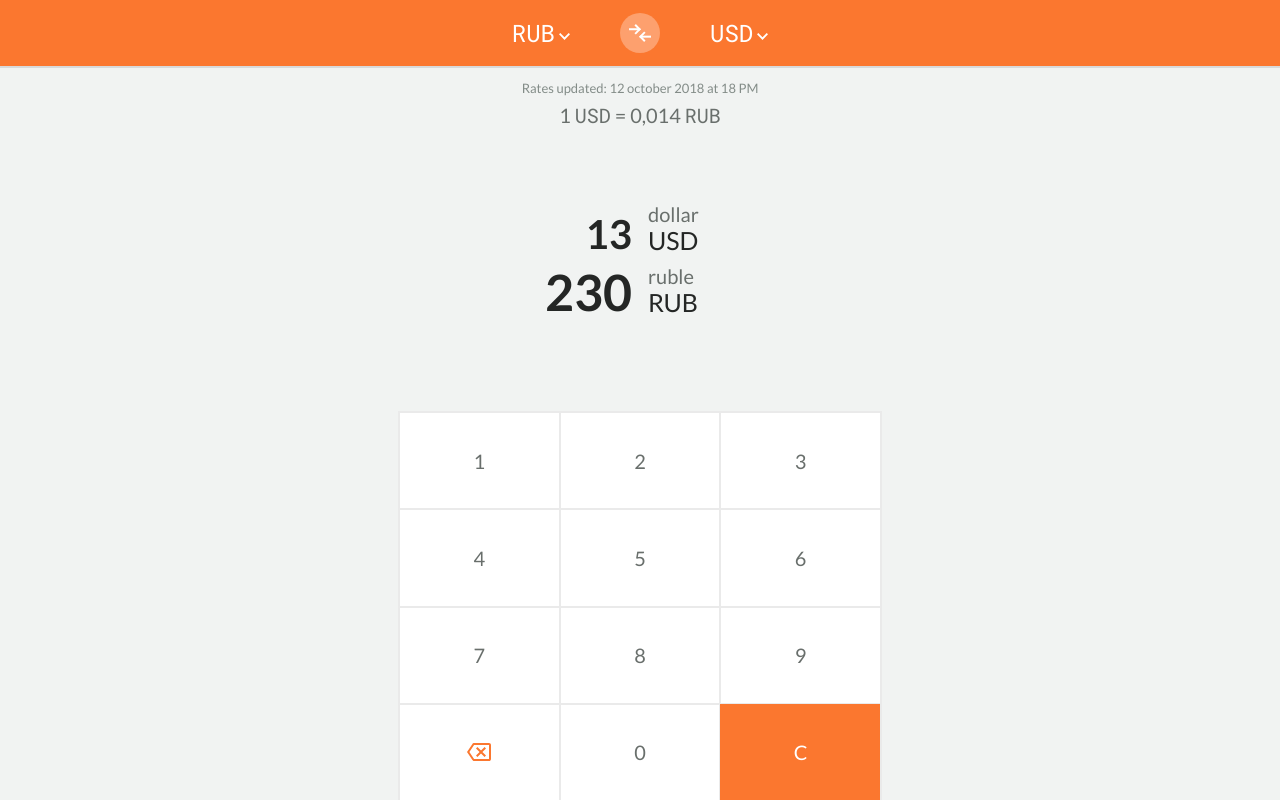
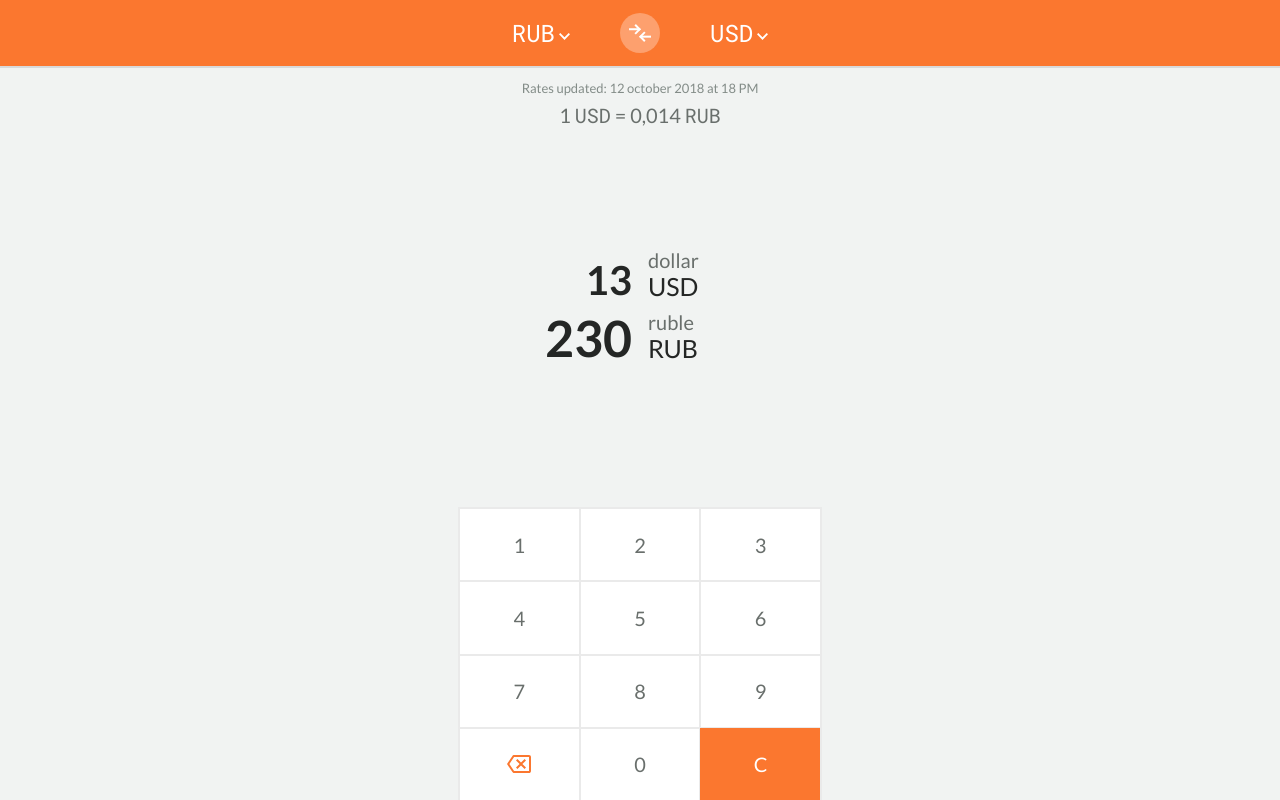
Before and after one commit to const-int/ileto, a React (Create React App) app: page / in a window 1280 px wide. Built offline with nearby package versions, Linux system fonts and the light colour scheme.

Commit message:
Dial styles updated

```diff
--- a/src/components/Dial/useStyles.js
+++ b/src/components/Dial/useStyles.js
@@ -1,6 +1,6 @@
 import { makeStyles } from "@material-ui/core/styles";
 
-export default makeStyles(() => ({
+export default makeStyles(({ breakpoints }) => ({
   root: {
     display: "flex",
     justifyContent: "center",
@@ -14,6 +14,10 @@ export default makeStyles(() => ({
     maxWidth: 480,
     backgroundColor: "#EAEAEA",
     paddingTop: 2,
+
+    [breakpoints.up("sm")]: {
+      maxWidth: 360
+    },
 
     "&::before, &::after": {
       content: "''",
--- a/src/components/Display/Chart/useStyles.js
+++ b/src/components/Display/Chart/useStyles.js
@@ -7,7 +7,8 @@ export default makeStyles(() => ({
     alignItems: "center",
     height: "100%",
     width: "100%",
-    paddingBottom: 20
+    paddingBottom: 25,
+    minHeight: 175
   },
   container: {
     display: "flex",
```
